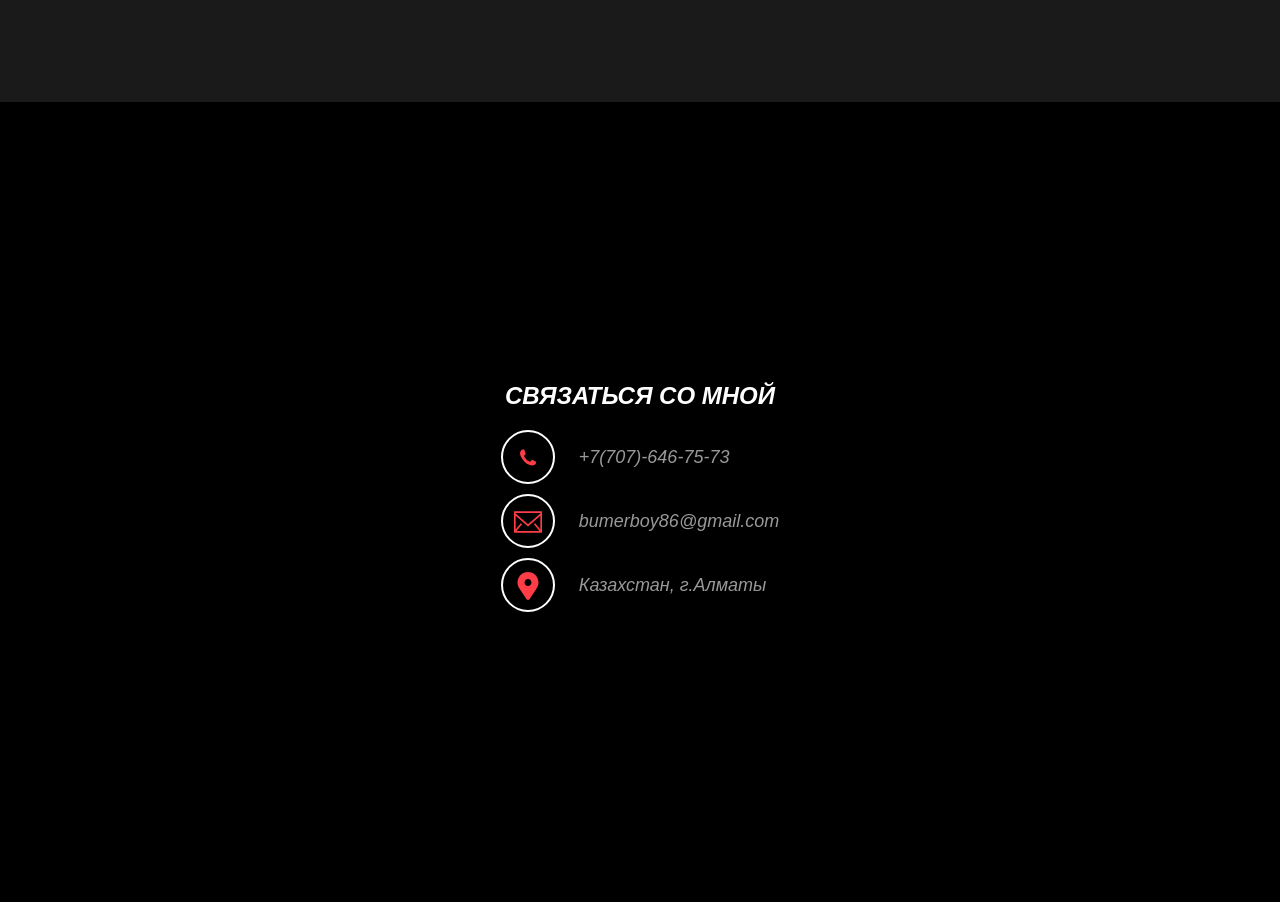
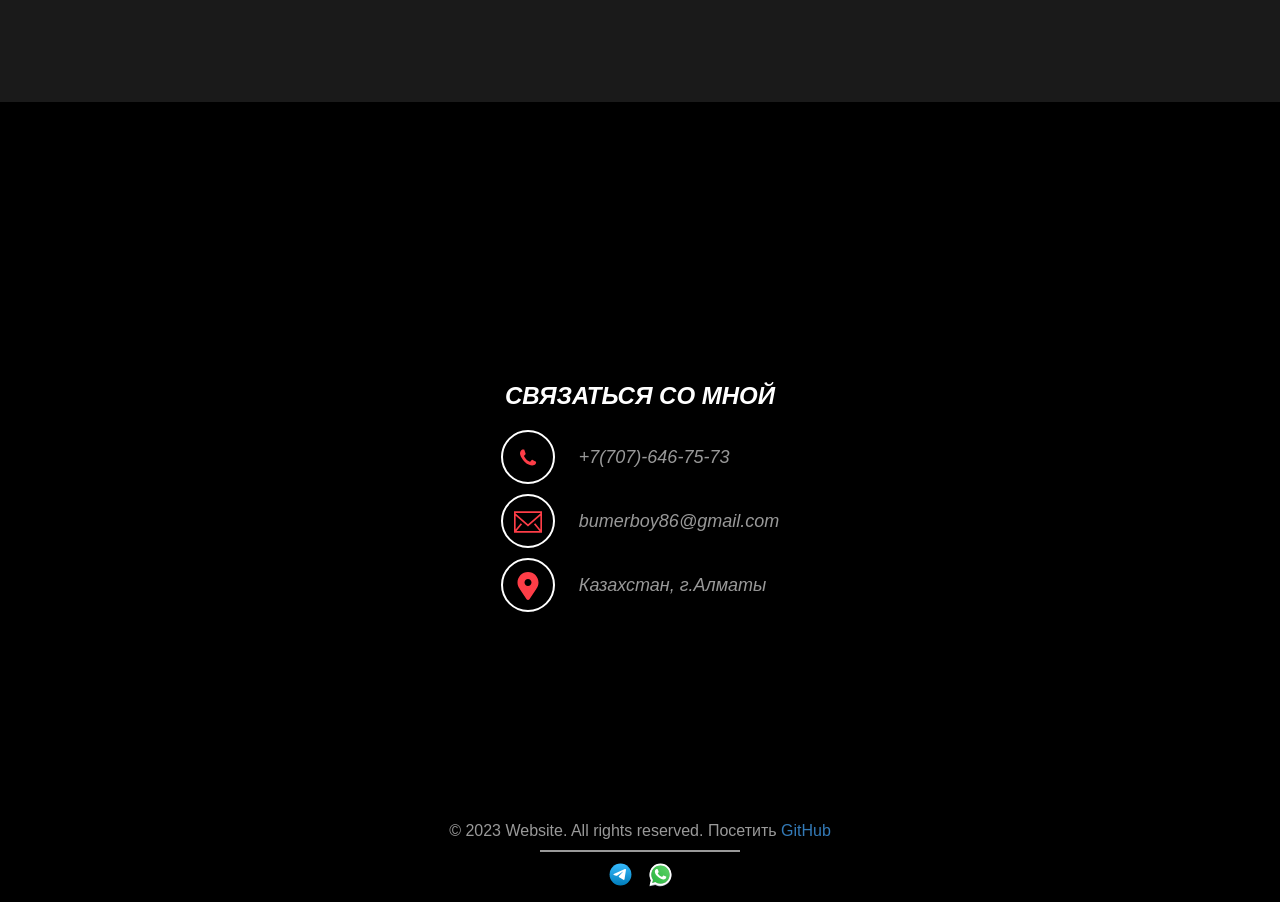
Before and after one commit to bumerboy86/portfolio, a React (Vite) app: page / in a window 1280 px wide. Shown: the part 3106-4008 px from the top of the page. Built offline with nearby package versions, Linux system fonts and the light colour scheme.

Commit message:
добавлены иконки соцсетей в футер

```diff
--- a/src/containers/Contact/Contact.module.css
+++ b/src/containers/Contact/Contact.module.css
@@ -8,6 +8,7 @@
     width: 100%;
     min-height: 100vh;
     padding: 100px 0;
+    position: relative;
 }
 
 .contact__title {
--- a/src/containers/Contact/Contact.tsx
+++ b/src/containers/Contact/Contact.tsx
@@ -1,4 +1,5 @@
 import styles from "./Contact.module.css";
+import Footer from "../Footer/Footer.tsx";
 
 const Contact = () => {
     function openGmailCompose():void {
@@ -32,6 +33,7 @@ const Contact = () => {
                     <p className={styles.contact__media_content}>Казахстан, г.Алматы</p>
                 </div>
             </address>
+            <Footer />
         </div>
     )
 }
--- /dev/null
+++ b/src/containers/Footer/Footer.module.css
@@ -0,0 +1,30 @@
+.footer__link {
+    cursor: pointer;
+    color: #337ab7;
+}
+
+.footer__line {
+    width: 200px;
+    border-bottom: 2px solid #999999;
+    margin: 10px 0;
+}
+.footer__ul {
+    display: flex;
+    gap: 15px;
+}
+
+.footer__social_gramm {
+    width: 25px;
+    height: 25px;
+    display: block;
+    background: url("../../assets/telegram-svgrepo-com.svg") no-repeat;
+    background-size: contain;
+}
+
+.footer__social_whats_app {
+    width: 25px;
+    height: 25px;
+    display: block;
+    background: url("../../assets/whatsapp-svgrepo-com.svg") no-repeat;
+    background-size: contain;
+}
--- /dev/null
+++ b/src/containers/Footer/Footer.tsx
@@ -0,0 +1,16 @@
+import styles from "./Footer.module.css";
+
+const Footer = () => {
+    return (
+        <footer>
+            <p>© 2023 Website. All rights reserved. Посетить <a href={"https://github.com/bumerboy86"} target={"_blank"} className={styles.footer__link}>GitHub</a></p>
+            <div className={styles.footer__line}/>
+            <ul className={styles.footer__ul}>
+                <li><a href="https://t.me/bumerboy86" className={styles.footer__social_gramm} target={"_blank"}></a></li>
+                <li><a href="https://wa.me/77076467573" target={"_blank"} className={styles.footer__social_whats_app}></a></li>
+            </ul>
+        </footer>
+    )
+}
+
+export default Footer;
--- a/src/index.css
+++ b/src/index.css
@@ -18,3 +18,18 @@ h1,h2,h3,h4,h5
   color: #ffffff;
   font-weight: bold;
 }
+
+li {
+  list-style-type: none;
+}
+
+footer {
+  display: flex;
+  flex-direction: column;
+  text-align: center;
+  align-items: center;
+  position: absolute;
+  bottom: 0;
+  width: 100%;
+  padding: 15px 0;
+}
```
Also changed, not shown: src/assets/telegram-svgrepo-com.svg (added), src/assets/whatsapp-svgrepo-com.svg (added).
